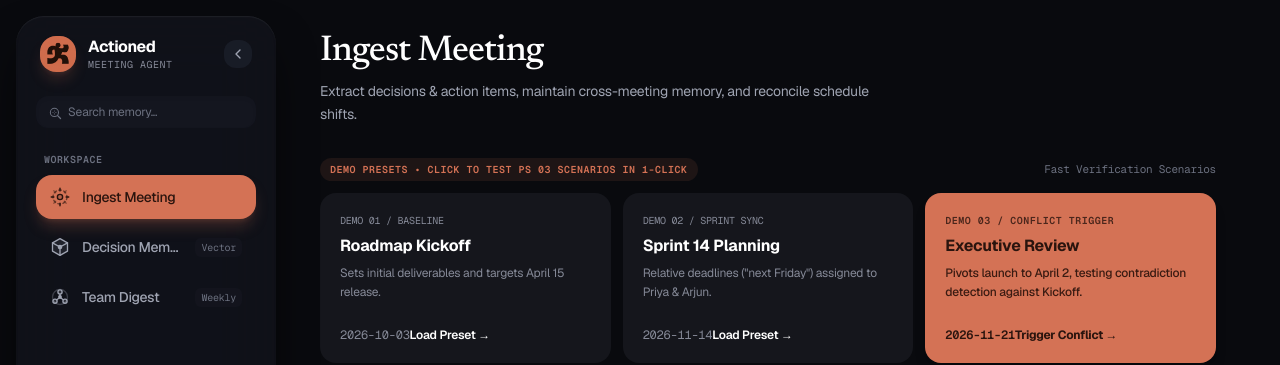
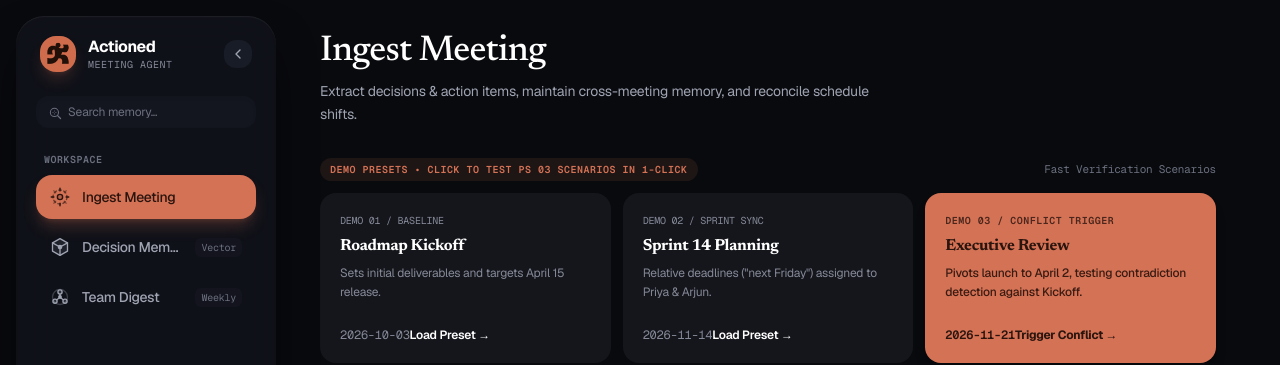
Before and after one commit to KalashMaheshwari/Actioned, a Next.js app in the folder frontend/: page / in a window 1280 px wide. Shown: the top 365 px of the page. Built offline with nearby package versions, Linux system fonts and the light colour scheme; no server answers.

Commit message:
feat(typography): strictly enforce Claude Newsreader serif across all h1-h4 headings and remove any Inter references

```diff
--- a/frontend/src/app/globals.css
+++ b/frontend/src/app/globals.css
@@ -1,8 +1,14 @@
 @import "tailwindcss";
+
+@theme {
+  --font-serif: var(--font-serif), 'Newsreader', Georgia, serif;
+  --font-sans: var(--font-sans), 'Geist', system-ui, sans-serif;
+  --font-mono: var(--font-mono), 'Geist Mono', monospace;
+}
 
 :root {
   --font-serif: var(--font-serif), 'Newsreader', Georgia, serif;
-  --font-sans: var(--font-sans), 'Geist', -apple-system, sans-serif;
+  --font-sans: var(--font-sans), 'Geist', system-ui, sans-serif;
   --font-mono: var(--font-mono), 'Geist Mono', monospace;
 
   /* Velvety Obsidian & Smoky Glass Palette */
@@ -31,11 +37,11 @@ body {
   overflow-x: hidden;
 }
 
-/* Claude Editorial Typography */
-.font-claude-heading {
-  font-family: var(--font-serif);
+/* Claude Editorial Typography: STRICTLY Newsreader Serif for all headings */
+h1, h2, h3, h4, .font-claude-heading {
+  font-family: var(--font-serif), 'Newsreader', Georgia, serif !important;
   font-feature-settings: "cv02", "cv03", "cv04", "cv11";
-  letter-spacing: -0.025em;
+  letter-spacing: -0.02em;
 }
 
 /* Liquid Glass System */
--- a/frontend/src/app/layout.tsx
+++ b/frontend/src/app/layout.tsx
@@ -6,7 +6,7 @@ import { Sidebar } from "@/components/Sidebar";
 
 const newsreader = Newsreader({
   subsets: ["latin"],
-  weight: ["400", "500", "600"],
+  weight: ["300", "400", "500", "600", "700"],
   style: ["normal", "italic"],
   variable: "--font-serif",
 });
```
